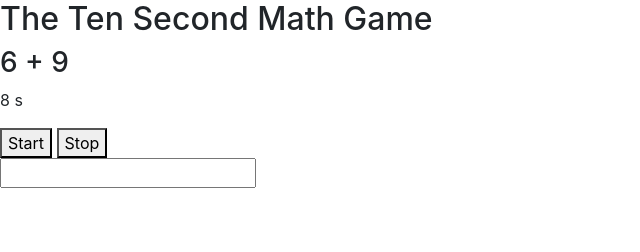
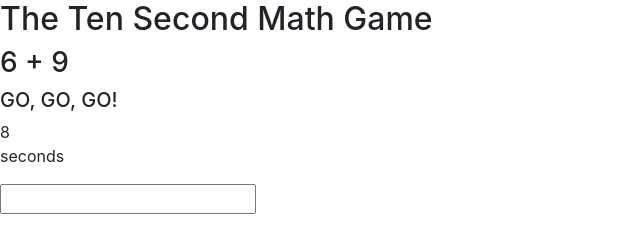
Before and after one commit to schneur/fun-math-game, a plain HTML site: page index.html in a window 1280 px wide. Both pictures are taken after a click on the button "Start". Shown: the whole page, without its empty margins (0-640 px from the left). Drawn offline with nearby package versions, Linux system fonts and the light colour scheme.

Commit message:
basic game complete

```diff
--- a/index.html
+++ b/index.html
@@ -12,11 +12,15 @@
   <body>
 
     <h2>The Ten Second Math Game</h2>
-    <h3 id="mathEquation"></h3>
-    <p><span id="timer">10</span> s</p>
-    <button onclick="startTimer()">Start</button>
-    <button onclick="restartTimer()">Stop</button>
 
+    <div>
+      <h3 id="mathEquation"></h3>
+      <h5 class="gameInfo"></h5>
+      <p><span id="timer">10</span><br>seconds</p>
+    </div>
+
+
+    <button class="startTimer" onclick="startTimer()">Start</button>
 
     <form>
       <input type="number" id="user-input" name="userInput">
--- a/script.js
+++ b/script.js
@@ -1,4 +1,4 @@
-//$(document).ready(function () {
+//window.addEventListener('DOMContentLoaded', function () {
 
 function getRandomIntBetween(min, max) {
   min = Math.ceil(min);
@@ -19,32 +19,38 @@ var getNewEquation = function () {
 
 getNewEquation();
 
-$('#user-input').on('keyup', function () {
-  if (Number($(this).val()) === firstRandomNumber + secondRandomNumber) {
-    console.log("yay");
-    ++seconds;
-  }
-});
-
-
-
 var timerSpan = document.body.querySelector("#timer");
 var seconds = 10;
 var timer = null;
 
 var startTimer = function () {
+  $('.gameInfo').text("GO, GO, GO!")
   if (!timer) {
     timer = setInterval(function () {
       timerSpan.innerHTML = --seconds;
+      CheckTimer();
     }, 1000);
+    $('.startTimer').hide();
   }
 };
 
-var restartTimer = function () {
-  window.clearInterval(timer);
-  seconds = 10;
-  timer = null;
-  timerSpan.innerHTML = seconds;
+$('#user-input').on('keyup', function () {
+  if (Number($(this).val()) === firstRandomNumber + secondRandomNumber) {
+    timerSpan.innerHTML = ++seconds;
+    $('#user-input').val("");
+    getNewEquation();
+  }
+});
+
+var CheckTimer = function () {
+  if (Number(timerSpan.innerHTML) === 0) {
+    $('.gameInfo').text("Times up. press start to play again.");
+    window.clearInterval(timer);
+    timer = null;
+    seconds = 10;
+    timerSpan.innerHTML = seconds;
+    $('#user-input').val("");
+    $('.startTimer').show();
+  }
 };
-
 //});
```
